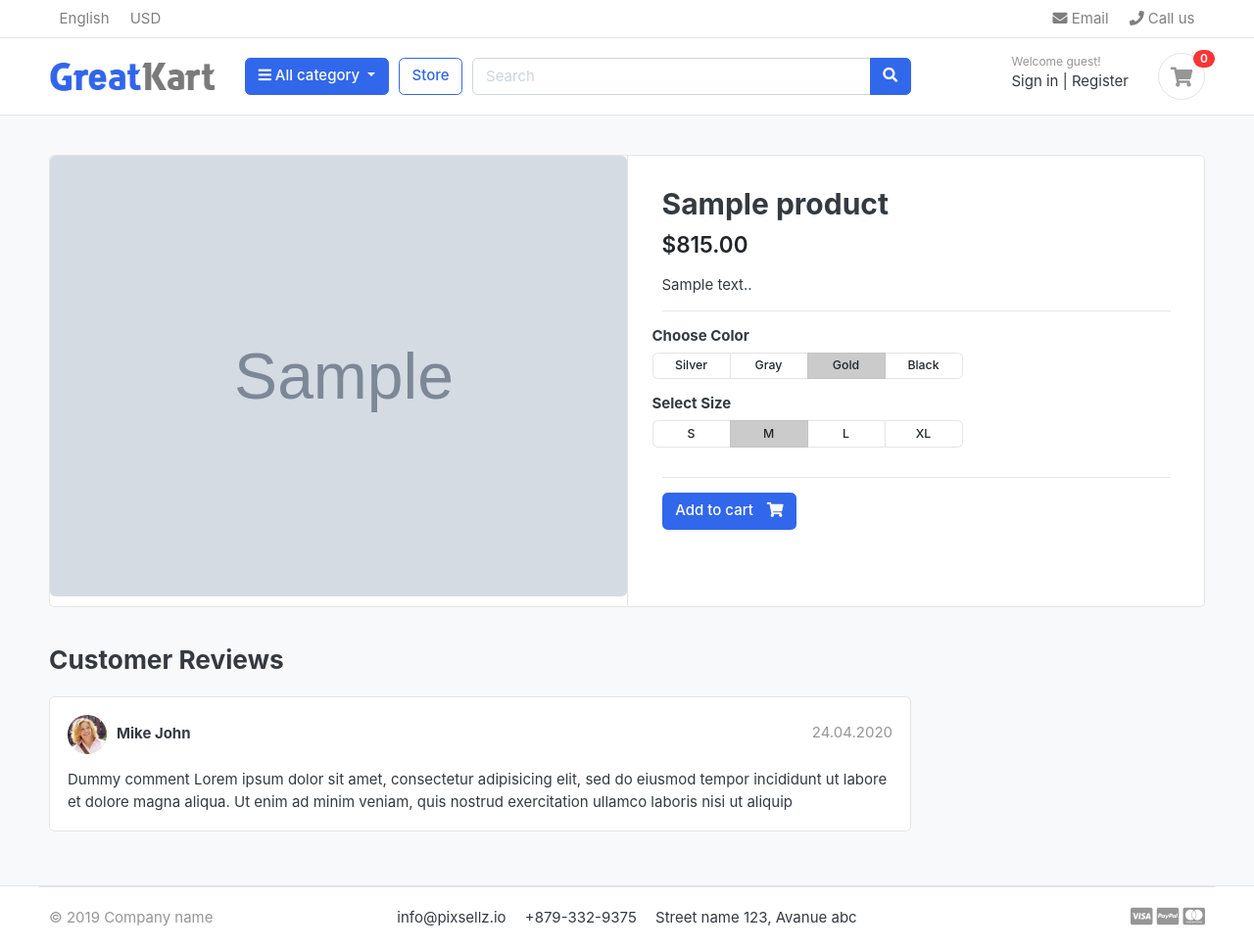
After one commit to Joelvarghese880/GreatKart, a Django app: a page that uses templates/store/product_detail.html in a window 1280 px wide. The commit adds this page. Shown: the whole page at 98% size. Run offline with Django 5.2, Linux system fonts and the light colour scheme; tables that the repository leaves empty hold one stand-in row (values such as "Sample post"); grey boxes marked "Sample" are stand-in pictures; some libraries are stand-ins or nearby versions; some web fonts are replaced.

Commit message:
add single product template

```diff
--- a/store/urls.py
+++ b/store/urls.py
@@ -4,4 +4,5 @@ from . import views
 urlpatterns = [
     path('', views.store, name='store'),
     path('<slug:category_slug>/',views.store, name='products_by_category'),
+    path('<slug:category_slug>/<slug:product_slug>/',views.product_detail, name='product_detail'),
 ]
--- a/store/views.py
+++ b/store/views.py
@@ -17,6 +17,18 @@ def store(request, category_slug=None):
 
     context = {
         'products': products,
-        'products_count' : products_count
+        'products_count' : products_count,
     }
     return render(request, 'store/store.html',context)
+
+def product_detail(request, category_slug, product_slug):
+    try:
+        single_product = Product.objects.get(category__slug=category_slug, slug=product_slug)
+
+    except Exception as e:
+        raise e
+
+    context = {
+       'single_product' : single_product,
+    }
+    return render(request, 'store/product_detail.html',context)
--- a/templates/home.html
+++ b/templates/home.html
@@ -14,7 +14,7 @@
 <div class="container">
 
 <div class="intro-banner-wrap">
-	<img src="{% static 'images/banners/1.jpg' %}" class="img-fluid rounded">
+	<img src="{% static 'images/banners/cover.jpg' %}" class="img-fluid rounded">
 </div>
 
 </div> <!-- container //  -->
--- /dev/null
+++ b/templates/store/product_detail.html
@@ -0,0 +1,120 @@
+{% extends "base.html" %}
+{% load static %}
+{% block content %}
+
+<section class="section-content padding-y bg">
+<div class="container">
+
+<!-- ============================ COMPONENT 1 ================================= -->
+<div class="card">
+	<div class="row no-gutters">
+		<aside class="col-md-6">
+<article class="gallery-wrap">
+	<div class="img-big-wrap">
+	   <a href="#"><img src="{{ single_product.images.url }}"></a>
+	</div> <!-- img-big-wrap.// -->
+
+</article> <!-- gallery-wrap .end// -->
+		</aside>
+		<main class="col-md-6 border-left">
+<article class="content-body">
+
+<h2 class="title">{{ single_product.product_name }}</h2>
+
+<div class="mb-3">
+	<var class="price h4">$815.00</var>
+</div>
+
+<p>{{single_product.description}}.</p>
+
+
+<hr>
+	<div class="row">
+		<div class="item-option-select">
+			<h6>Choose Color</h6>
+			<div class="btn-group btn-group-sm btn-group-toggle" data-toggle="buttons">
+			  <label class="btn btn-light">
+			    <input type="radio" name="radio_color"> Silver
+			  </label>
+			  <label class="btn btn-light">
+			    <input type="radio" name="radio_color" > Gray
+			  </label>
+			  <label class="btn btn-light active">
+			    <input type="radio" name="radio_color checked"> Gold
+			  </label>
+			  <label class="btn btn-light">
+			    <input type="radio" name="radio_color"> Black
+			  </label>
+			</div>
+		</div>
+	</div> <!-- row.// -->
+	<div class="row">
+		<div class="item-option-select">
+			<h6>Select Size</h6>
+			<div class="btn-group btn-group-sm btn-group-toggle" data-toggle="buttons">
+			  <label class="btn btn-light">
+			    <input type="radio" name="radio_color"> S
+			  </label>
+			  <label class="btn btn-light active">
+			    <input type="radio" name="radio_color" checked> M
+			  </label>
+			  <label class="btn btn-light">
+			    <input type="radio" name="radio_color"> L
+			  </label>
+			  <label class="btn btn-light">
+			    <input type="radio" name="radio_color"> XL
+			  </label>
+			</div>
+		</div>
+	</div> <!-- row.// -->
+	<hr>
+	{% if single_product.stock <= 0 %}
+		<h4>Out Of Stock</h4>
+	{% else %}
+		<a href="./product-detail.html" class="btn  btn-primary"> <span class="text">Add to cart</span> <i class="fas fa-shopping-cart"></i>  </a>
+	{% endif %}
+</article> <!-- product-info-aside .// -->
+		</main> <!-- col.// -->
+	</div> <!-- row.// -->
+</div> <!-- card.// -->
+<!-- ============================ COMPONENT 1 END .// ================================= -->
+
+<br>
+
+<div class="row">
+			<div class="col-md-9">
+
+	<header class="section-heading">
+		<h3>Customer Reviews </h3>
+
+	</header>
+
+	<article class="box mb-3">
+		<div class="icontext w-100">
+			<img src="{% static './images/avatars/avatar1.jpg' %}" class="img-xs icon rounded-circle">
+			<div class="text">
+				<span class="date text-muted float-md-right">24.04.2020 </span>
+				<h6 class="mb-1">Mike John </h6>
+
+			</div>
+		</div> <!-- icontext.// -->
+		<div class="mt-3">
+			<p>
+				Dummy comment Lorem ipsum dolor sit amet, consectetur adipisicing elit, sed do eiusmod
+				tempor incididunt ut labore et dolore magna aliqua. Ut enim ad minim veniam,
+				quis nostrud exercitation ullamco laboris nisi ut aliquip
+			</p>
+		</div>
+	</article>
+
+
+
+	</div> <!-- col.// -->
+</div> <!-- row.// -->
+
+
+</div> <!-- container .//  -->
+</section>
+<!-- ========================= SECTION CONTENT END// ========================= -->
+
+{% endblock content %}
```
Also changed, not shown: greatkart/static/images/banners/cover.jpg (added).
